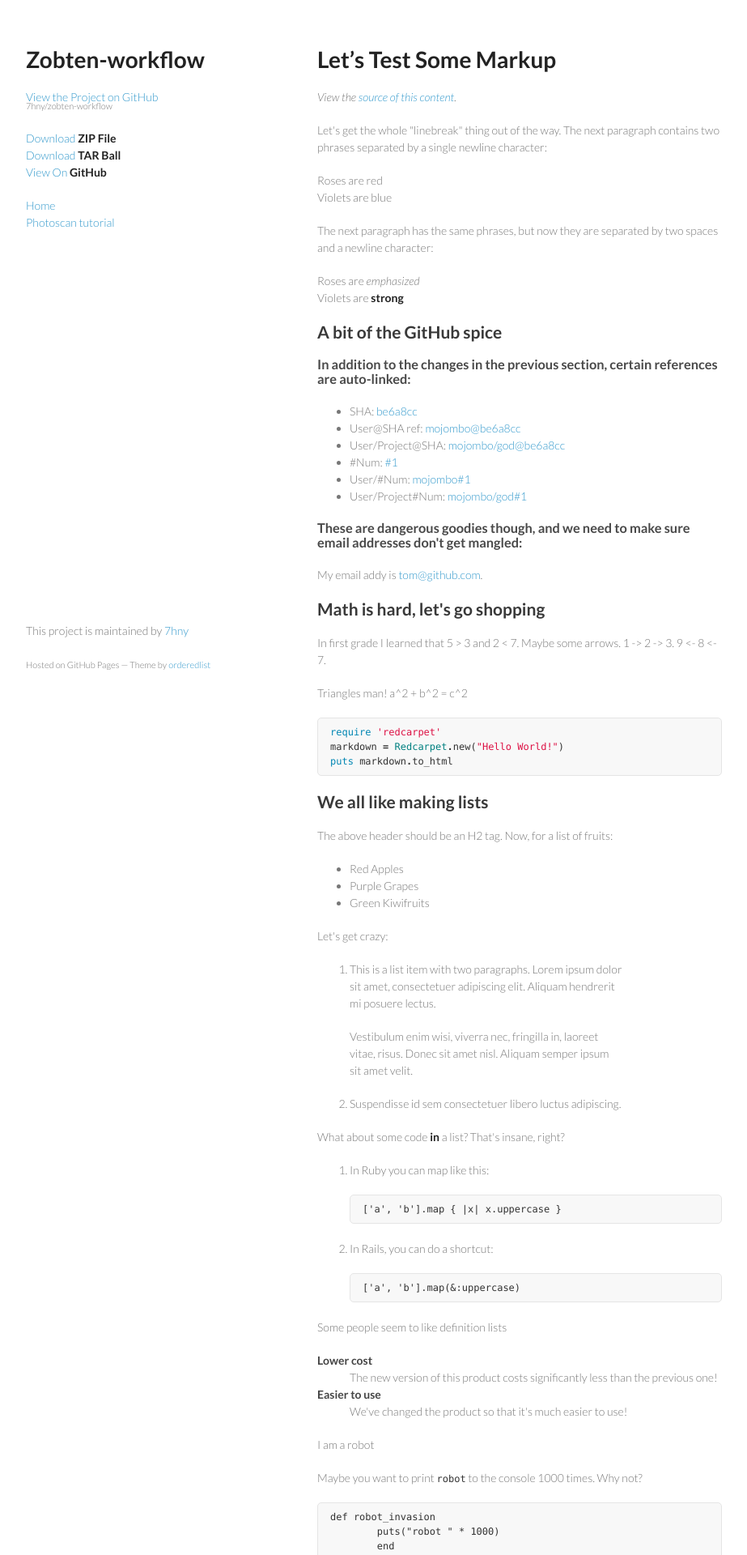
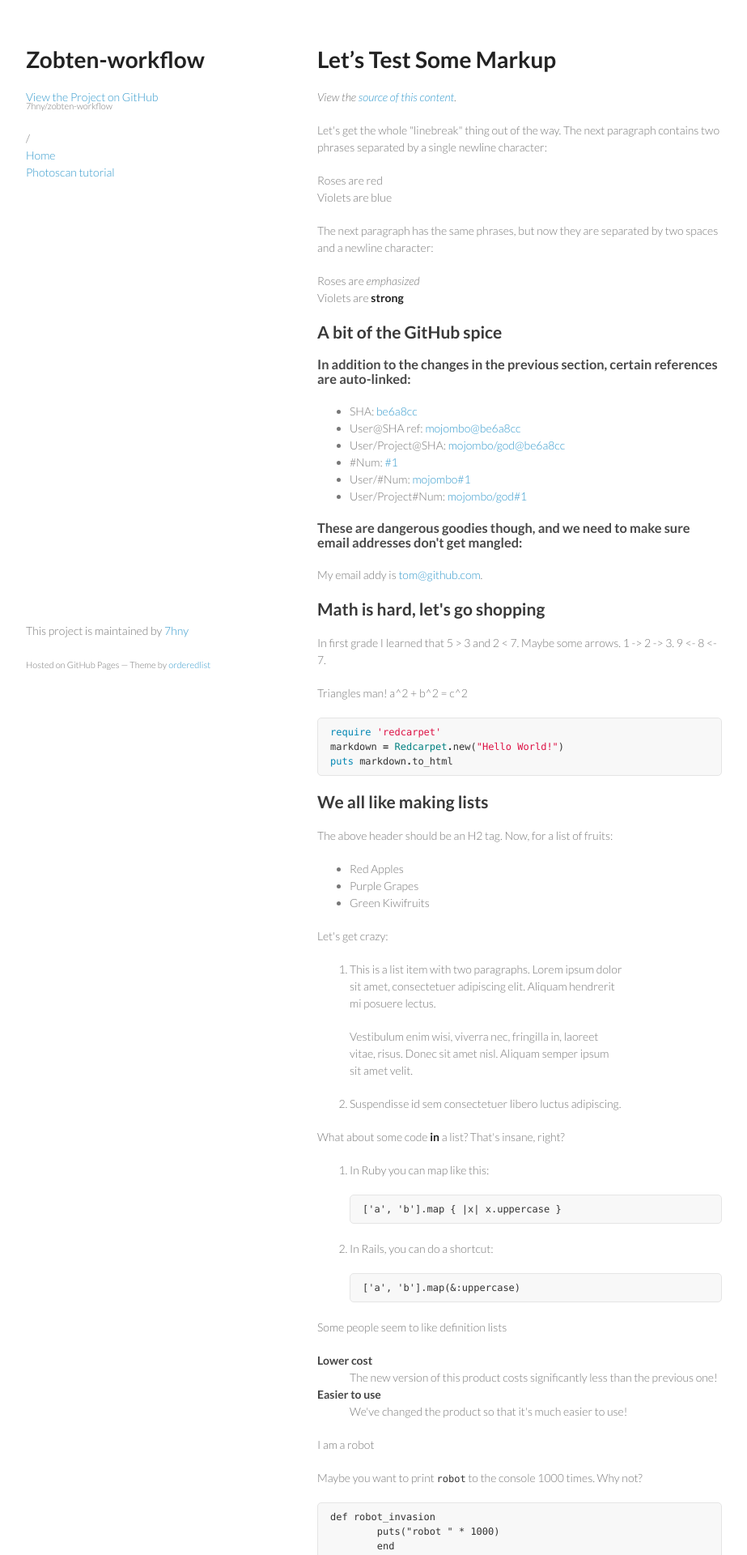
Before and after one commit to 7hny/zobten-workflow, a Jekyll site: the page built from index.html, in a window 1280 px wide. Shown: the top 1920 px of the page at 81% size, without its empty margins (178-1101 px from the left). Built offline with Jekyll 4.4.1, drawn with Linux system fonts in a browser that asks for light colours; Markdown is read by kramdown in place of the engine named in the settings.

Commit message:
Layout fix

```diff
--- a/_includes/header.html
+++ b/_includes/header.html
@@ -1,24 +1,15 @@
 <header>
     <h1>Zobten-workflow</h1>
 
-    <p></p>
+    <p class="view">
+        <a href="https://github.com/7hny/zobten-workflow">View the Project on GitHub<small>7hny/zobten-workflow</small></a>
+    </p>
 
-    <p class="view"><a href="https://github.com/7hny/zobten-workflow">View the Project on GitHub
-        <small>7hny/zobten-workflow</small>
-    </a></p>
-
-
-    <ul class="buttons">
-        <li><a href="https://github.com/7hny/zobten-workflow/zipball/master">Download <strong>ZIP File</strong></a>
-        </li>
-        <li><a href="https://github.com/7hny/zobten-workflow/tarball/master">Download <strong>TAR Ball</strong></a>
-        </li>
-        <li><a href="https://github.com/7hny/zobten-workflow">View On <strong>GitHub</strong></a></li>
-    </ul>
+    {{page.url}}
 
     <ul>
         <li><a href="{{site.baseurl}}/" class="{% if page.url == '/' %}current{% endif %}">Home</a></li>
-        <li><a href="{{site.baseurl}}/tutorials/photoscan" class="{% if page.url == '/' %}current{% endif %}">Photoscan tutorial</a></li>
+        <li><a href="{{site.baseurl}}/tutorials/photoscan" class="{% if page.url == '/tutorials/photoscan' %}current{% endif %}">Photoscan tutorial</a></li>
     </ul>
 
 </header>
--- a/_layouts/default.html
+++ b/_layouts/default.html
@@ -5,8 +5,8 @@
     <meta http-equiv="X-UA-Compatible" content="chrome=1">
     <title>Zobten-workflow by 7hny</title>
 
-    <link rel="stylesheet" href="{{site.baseurl}}/stylesheets/styles.css">
-    <link rel="stylesheet" href="{{site.baseurl}}/stylesheets/pygment_trac.css">
+    <link rel="stylesheet" href="{{site.baseurl}}/css/styles.css">
+    <link rel="stylesheet" href="{{site.baseurl}}/css/pygment_trac.css">
     <meta name="viewport" content="width=device-width, initial-scale=1, user-scalable=no">
     <!--[if lt IE 9]>
     <script src="//html5shiv.googlecode.com/svn/trunk/html5.js"></script>
```
Also changed, not shown: css/pygment_trac.css (renamed from stylesheets/pygment_trac.css), css/styles.css (renamed from stylesheets/styles.css).
